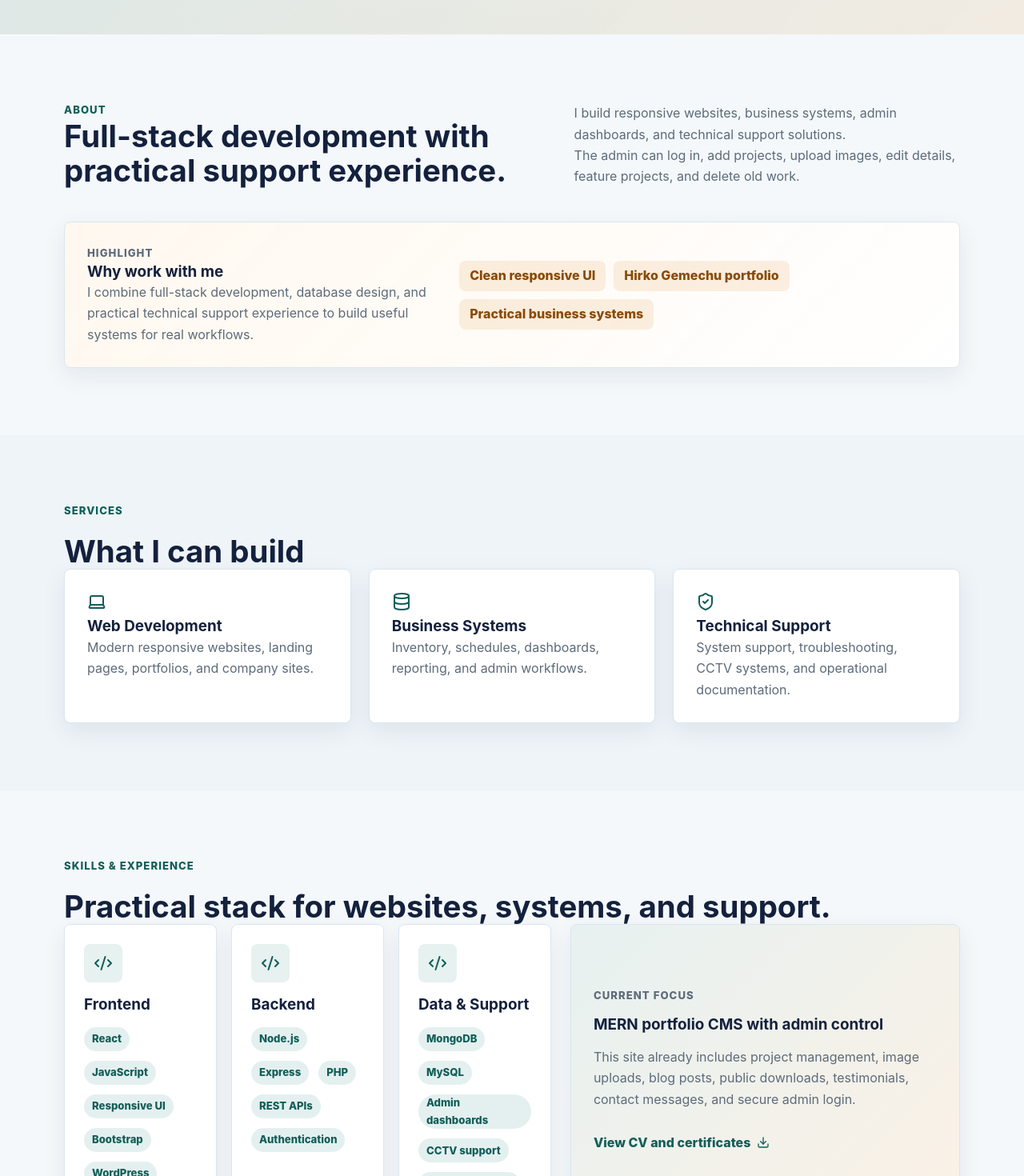
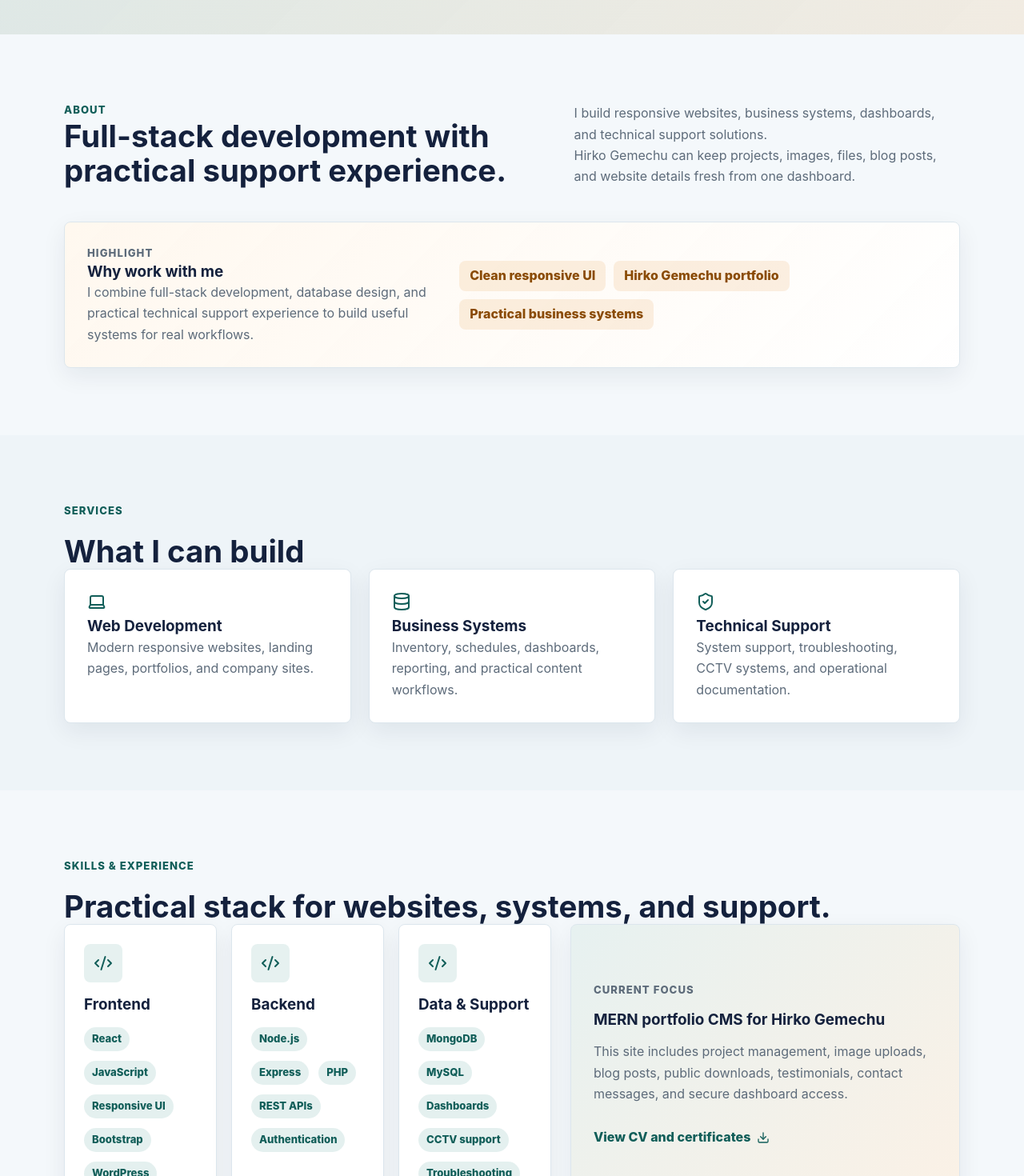
Before and after one commit to kiyyaa3/hirko-gemechu-portfolio-website, a React app in the folder client/: page / in a window 1280 px wide. Shown: the part 860-2330 px from the top of the page at 80% size. Built offline with nearby package versions, Linux system fonts and the light colour scheme; no server answers.

Commit message:
Replace public admin wording with Hirko branding

```diff
--- a/client/src/components/Header.jsx
+++ b/client/src/components/Header.jsx
@@ -1,5 +1,5 @@
 import { Link } from "react-router-dom";
-import { Menu, ShieldCheck, X } from "lucide-react";
+import { Menu, UserRound, X } from "lucide-react";
 import { useState } from "react";
 
 export default function Header({ logoUrl = "/starter/logo.png" }) {
@@ -24,7 +24,7 @@ export default function Header({ logoUrl = "/starter/logo.png" }) {
           <a href="#blog" onClick={() => setOpen(false)}>Blog</a>
           <a href="#contact" onClick={() => setOpen(false)}>Contact</a>
           <Link className="admin-link" to="/admin/login">
-            <ShieldCheck size={17} /> Admin
+            <UserRound size={17} /> Hirko
           </Link>
         </div>
       </nav>
--- a/client/src/pages/App.jsx
+++ b/client/src/pages/App.jsx
@@ -9,7 +9,7 @@ const fallbackProjects = [
     _id: "fallback-1",
     title: "Inventory Management System",
     category: "Business System",
-    description: "A stock and sales tracking system with admin workflows, reporting, and responsive interface design.",
+    description: "A stock and sales tracking system with content workflows, reporting, and responsive interface design.",
     imageUrl: "/starter/project1.png",
     technologies: ["PHP", "MySQL", "Bootstrap"],
     featured: true
@@ -38,13 +38,13 @@ const skillGroups = [
   {
     title: "Data & Support",
     icon: Wrench,
-    items: ["MongoDB", "MySQL", "Admin dashboards", "CCTV support", "Troubleshooting"]
+    items: ["MongoDB", "MySQL", "Dashboards", "CCTV support", "Troubleshooting"]
   }
 ];
 
 const serviceItems = [
   { title: "Web Development", description: "Modern responsive websites, landing pages, portfolios, and company sites.", icon: "Laptop" },
-  { title: "Business Systems", description: "Inventory, schedules, dashboards, reporting, and admin workflows.", icon: "Database" },
+  { title: "Business Systems", description: "Inventory, schedules, dashboards, reporting, and practical content workflows.", icon: "Database" },
   { title: "Technical Support", description: "System support, troubleshooting, CCTV systems, and operational documentation.", icon: "ShieldCheck" }
 ];
 
@@ -96,8 +96,8 @@ const defaultSite = {
   heroStats,
   logoUrl: "/starter/logo.png",
   aboutTitle: "Full-stack development with practical support experience.",
-  aboutBody: "I build responsive websites, business systems, admin dashboards, and technical support solutions.",
-  aboutNote: "The admin can log in, add projects, upload images, edit details, feature projects, and delete old work.",
+  aboutBody: "I build responsive websites, business systems, dashboards, and technical support solutions.",
+  aboutNote: "Hirko Gemechu can keep projects, images, files, blog posts, and website details fresh from one dashboard.",
   highlightTitle: "Why work with me",
   highlightBody: "I combine full-stack development, database design, and practical technical support experience to build useful systems for real workflows.",
   highlightItems: ["Clean responsive UI", "Hirko Gemechu portfolio", "Practical business systems"],
@@ -105,12 +105,12 @@ const defaultSite = {
   services: serviceItems,
   skillsTitle: "Practical stack for websites, systems, and support.",
   skillGroups,
-  experienceTitle: "MERN portfolio CMS with admin control",
-  experienceBody: "This site already includes project management, image uploads, blog posts, public downloads, testimonials, contact messages, and secure admin login.",
+  experienceTitle: "MERN portfolio CMS for Hirko Gemechu",
+  experienceBody: "This site includes project management, image uploads, blog posts, public downloads, testimonials, contact messages, and secure dashboard access.",
   publicDownloads: fallbackAssets,
   testimonialsTitle: "Testimonials and certificates",
   projectsTitle: "Hirko Gemechu project showcase",
-  downloadsTitle: "Files shared by admin",
+  downloadsTitle: "Files shared by Hirko Gemechu",
   blogTitle: "Latest updates",
   contactTitle: "Let us talk about your next project.",
   contactBody: "Send me a message for websites, dashboards, business systems, technical support, or job opportunities.",
@@ -166,7 +166,7 @@ export default function App() {
         method: "POST",
         body: JSON.stringify(messageForm)
       });
-      setMessageStatus("Thank you. Your message was sent to the admin dashboard.");
+      setMessageStatus("Thank you. Your message was sent to Hirko Gemechu.");
       setMessageForm({ name: "", email: "", phone: "", subject: "", message: "" });
     } catch (error) {
       setMessageStatus(error.message);
@@ -296,7 +296,7 @@ export default function App() {
                     {item.fileUrl ? <a className="text-link" href={assetUrl(item.fileUrl)} target="_blank" rel="noreferrer">View certificate <ExternalLink size={16} /></a> : null}
                   </div>
                 </article>
-              )) : <p className="status-text">Testimonials and certificates will appear here after admin adds them.</p>}
+              )) : <p className="status-text">Testimonials and certificates will appear here after Hirko adds them.</p>}
             </div>
           </div>
         </section>
@@ -359,7 +359,7 @@ export default function App() {
                     </a>
                   </div>
                 </article>
-              )) : <p className="status-text">No public files yet. Admin can upload CVs, PDFs, DOCX, images, and documents.</p>}
+              )) : <p className="status-text">No public files yet. Hirko can share CVs, PDFs, DOCX, images, and documents.</p>}
             </div>
           </div>
         </section>
@@ -416,7 +416,7 @@ export default function App() {
           <div className="footer-links">
             {site.links?.map((link) => link.url ? <a key={`${link.label}-${link.url}`} href={link.url} target="_blank" rel="noreferrer">{link.label}</a> : null)}
           </div>
-          <Link to="/admin/login">Admin Login</Link>
+          <Link to="/admin/login">Hirko Login</Link>
         </div>
       </footer>
     </>
```
Also changed, not shown: 1 other file (tests, documents, lock files or other folders).
